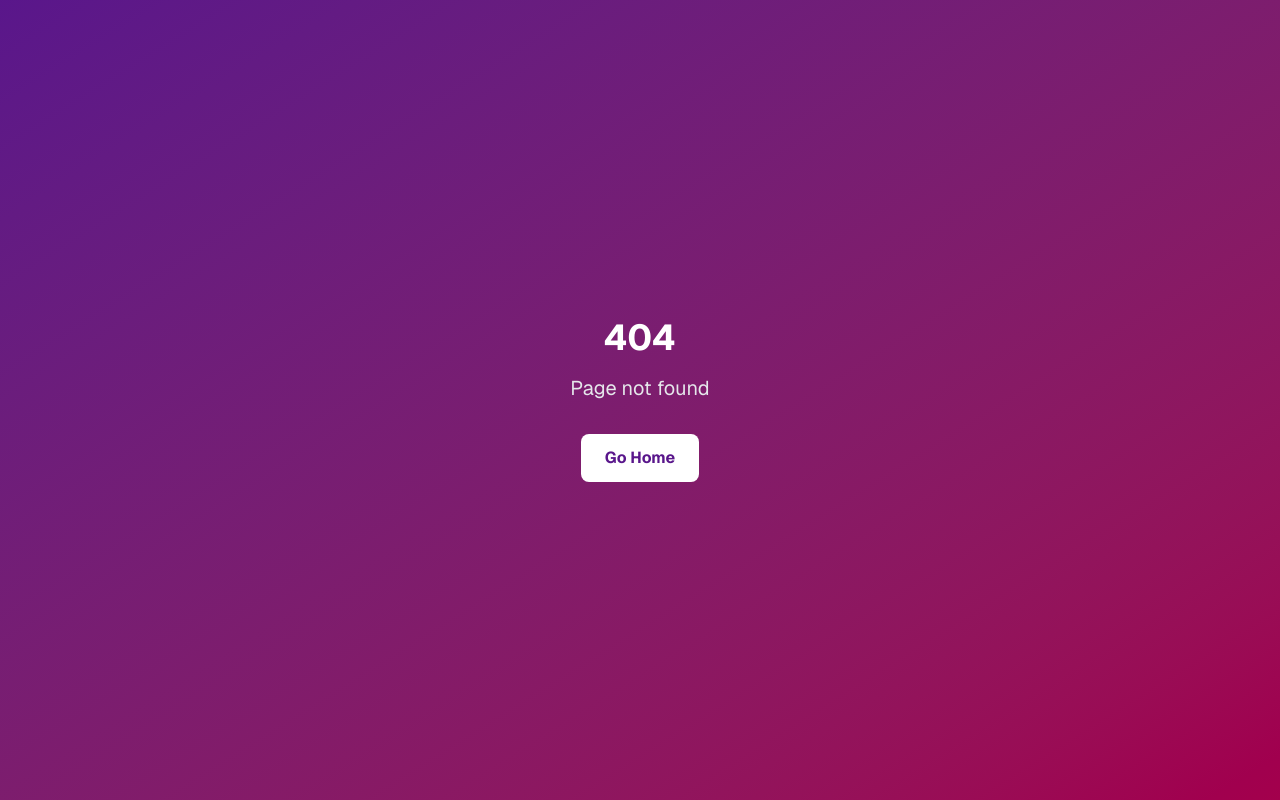
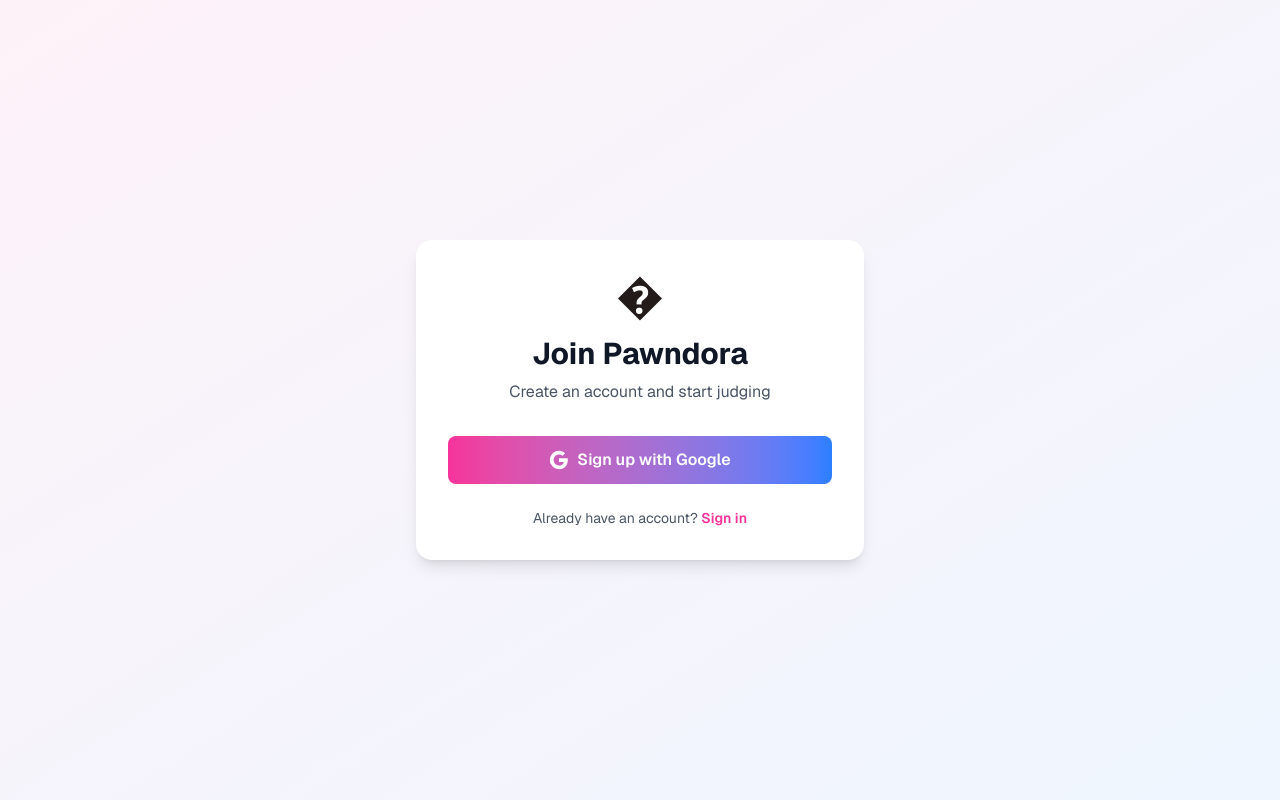
Before and after one commit to idebargha06-gif/PetRating, a Next.js app: page /auth/signup in a window 1280 px wide. Before the commit this address had no page. Built offline with nearby package versions, Linux system fonts and the light colour scheme.

Commit message:
Add files via upload

```diff
--- /dev/null
+++ b/src/app/auth/login/page.tsx
@@ -0,0 +1,44 @@
+'use client';
+
+import { signIn } from 'next-auth/react';
+import Link from 'next/link';
+
+export default function LoginPage() {
+  const handleGoogleSignIn = async () => {
+    await signIn('google', { callbackUrl: '/' });
+  };
+
+  return (
+    <div className="min-h-screen bg-gradient-to-br from-pink-50 to-blue-50 flex items-center justify-center p-4">
+      <div className="w-full max-w-md bg-white rounded-2xl shadow-lg p-8">
+        <div className="text-center mb-8">
+          <p className="text-5xl mb-4">�</p>
+          <h1 className="text-3xl font-bold text-gray-900">Pawndora</h1>
+          <p className="text-gray-600 mt-2">Judge your pet's true nature</p>
+        </div>
+
+        <div className="space-y-4">
+          <button
+            onClick={handleGoogleSignIn}
+            className="w-full py-3 px-4 bg-white border border-gray-300 text-gray-700 font-semibold rounded-lg hover:bg-gray-50 transition-colors flex items-center justify-center gap-2"
+          >
+            <svg className="w-5 h-5" viewBox="0 0 24 24">
+              <path fill="currentColor" d="M22.56 12.25c0-.78-.07-1.53-.2-2.25H12v4.26h5.92c-.26 1.37-1.04 2.53-2.21 3.31v2.77h3.57c2.08-1.92 3.28-4.74 3.28-8.09z"/>
+              <path fill="currentColor" d="M12 23c2.97 0 5.46-.98 7.28-2.66l-3.57-2.77c-.98.66-2.23 1.06-3.71 1.06-2.86 0-5.29-1.93-6.16-4.53H2.18v2.84C3.99 20.53 7.7 23 12 23z"/>
+              <path fill="currentColor" d="M5.84 14.09c-.22-.66-.35-1.36-.35-2.09s.13-1.43.35-2.09V7.07H2.18C1.43 8.55 1 10.22 1 12s.43 3.45 1.18 4.93l2.85-2.22.81-.62z"/>
+              <path fill="currentColor" d="M12 5.38c1.62 0 3.06.56 4.21 1.64l3.15-3.15C17.45 2.09 14.97 1 12 1 7.7 1 3.99 3.47 2.18 7.07l3.66 2.84c.87-2.6 3.3-4.53 6.16-4.53z"/>
+            </svg>
+            Sign in with Google
+          </button>
+        </div>
+
+        <div className="mt-6 text-center text-sm text-gray-600">
+          No account yet?{' '}
+          <Link href="/auth/signup" className="text-pink-500 hover:text-pink-600 font-semibold">
+            Sign up
+          </Link>
+        </div>
+      </div>
+    </div>
+  );
+}
--- /dev/null
+++ b/src/app/auth/signup/page.tsx
@@ -0,0 +1,44 @@
+'use client';
+
+import { signIn } from 'next-auth/react';
+import Link from 'next/link';
+
+export default function SignupPage() {
+  const handleGoogleSignUp = async () => {
+    await signIn('google', { callbackUrl: '/' });
+  };
+
+  return (
+    <div className="min-h-screen bg-gradient-to-br from-pink-50 to-blue-50 flex items-center justify-center p-4">
+      <div className="w-full max-w-md bg-white rounded-2xl shadow-lg p-8">
+        <div className="text-center mb-8">
+          <p className="text-5xl mb-4">�</p>
+          <h1 className="text-3xl font-bold text-gray-900">Join Pawndora</h1>
+          <p className="text-gray-600 mt-2">Create an account and start judging</p>
+        </div>
+
+        <div className="space-y-4">
+          <button
+            onClick={handleGoogleSignUp}
+            className="w-full py-3 px-4 bg-gradient-to-r from-pink-500 to-blue-500 text-white font-semibold rounded-lg hover:shadow-lg transition-all flex items-center justify-center gap-2"
+          >
+            <svg className="w-5 h-5" fill="white" viewBox="0 0 24 24">
+              <path d="M22.56 12.25c0-.78-.07-1.53-.2-2.25H12v4.26h5.92c-.26 1.37-1.04 2.53-2.21 3.31v2.77h3.57c2.08-1.92 3.28-4.74 3.28-8.09z"/>
+              <path d="M12 23c2.97 0 5.46-.98 7.28-2.66l-3.57-2.77c-.98.66-2.23 1.06-3.71 1.06-2.86 0-5.29-1.93-6.16-4.53H2.18v2.84C3.99 20.53 7.7 23 12 23z"/>
+              <path d="M5.84 14.09c-.22-.66-.35-1.36-.35-2.09s.13-1.43.35-2.09V7.07H2.18C1.43 8.55 1 10.22 1 12s.43 3.45 1.18 4.93l2.85-2.22.81-.62z"/>
+              <path d="M12 5.38c1.62 0 3.06.56 4.21 1.64l3.15-3.15C17.45 2.09 14.97 1 12 1 7.7 1 3.99 3.47 2.18 7.07l3.66 2.84c.87-2.6 3.3-4.53 6.16-4.53z"/>
+            </svg>
+            Sign up with Google
+          </button>
+        </div>
+
+        <div className="mt-6 text-center text-sm text-gray-600">
+          Already have an account?{' '}
+          <Link href="/auth/login" className="text-pink-500 hover:text-pink-600 font-semibold">
+            Sign in
+          </Link>
+        </div>
+      </div>
+    </div>
+  );
+}
```
